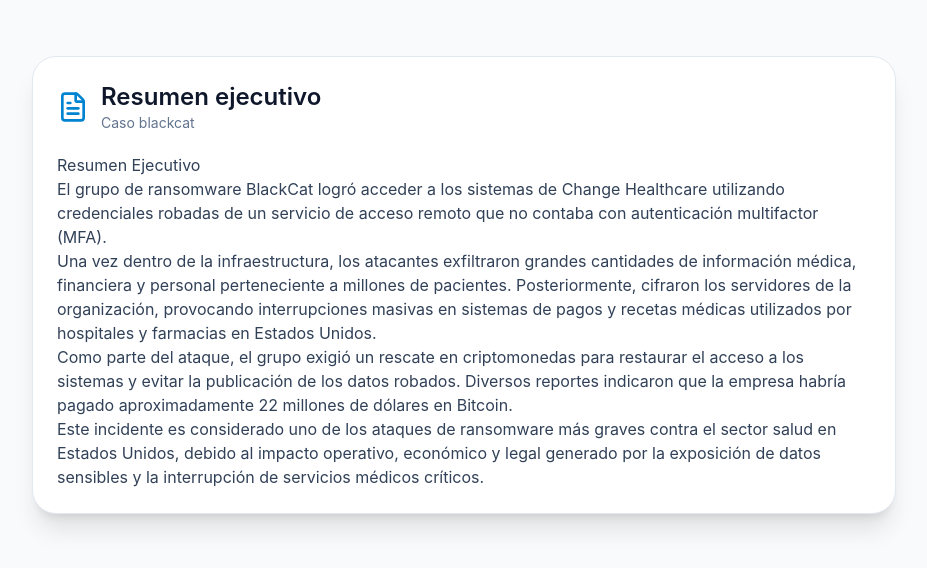
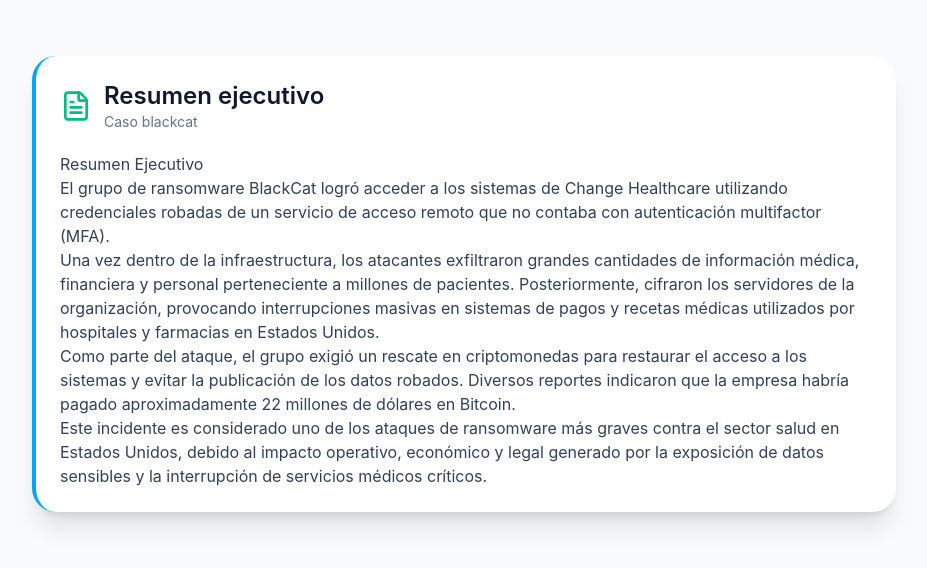
Before and after one commit to Alejandralx22/informe_lopeli, a React (Vite) app: page / in a window 1280 px wide. Shown: the top 568 px of the page, without its empty margins (176-1103 px from the left). Built offline with nearby package versions, Linux system fonts and the light colour scheme.

Commit message:
md section actualizacion

```diff
--- a/src/components/mdSection.jsx
+++ b/src/components/mdSection.jsx
@@ -30,9 +30,9 @@
 
   return (
     <section className="max-w-4xl mx-auto p-4">
-      <div className="bg-white shadow-xl rounded-3xl border border-slate-200 p-6">
+      <div className="bg-white shadow-xl rounded-3xl border-l-4 border-sky-500 p-6">
         <div className="flex items-center gap-3 mb-5">
-          {Icon && <Icon className="h-8 w-8 text-sky-600" />}
+          {Icon && <Icon className="h-8 w-8 text-emerald-500" />}
           <div>
             <h2 className="text-2xl font-semibold text-slate-900">{title}</h2>
             {subtitle && <p className="text-sm text-slate-500">{subtitle}</p>}
```
